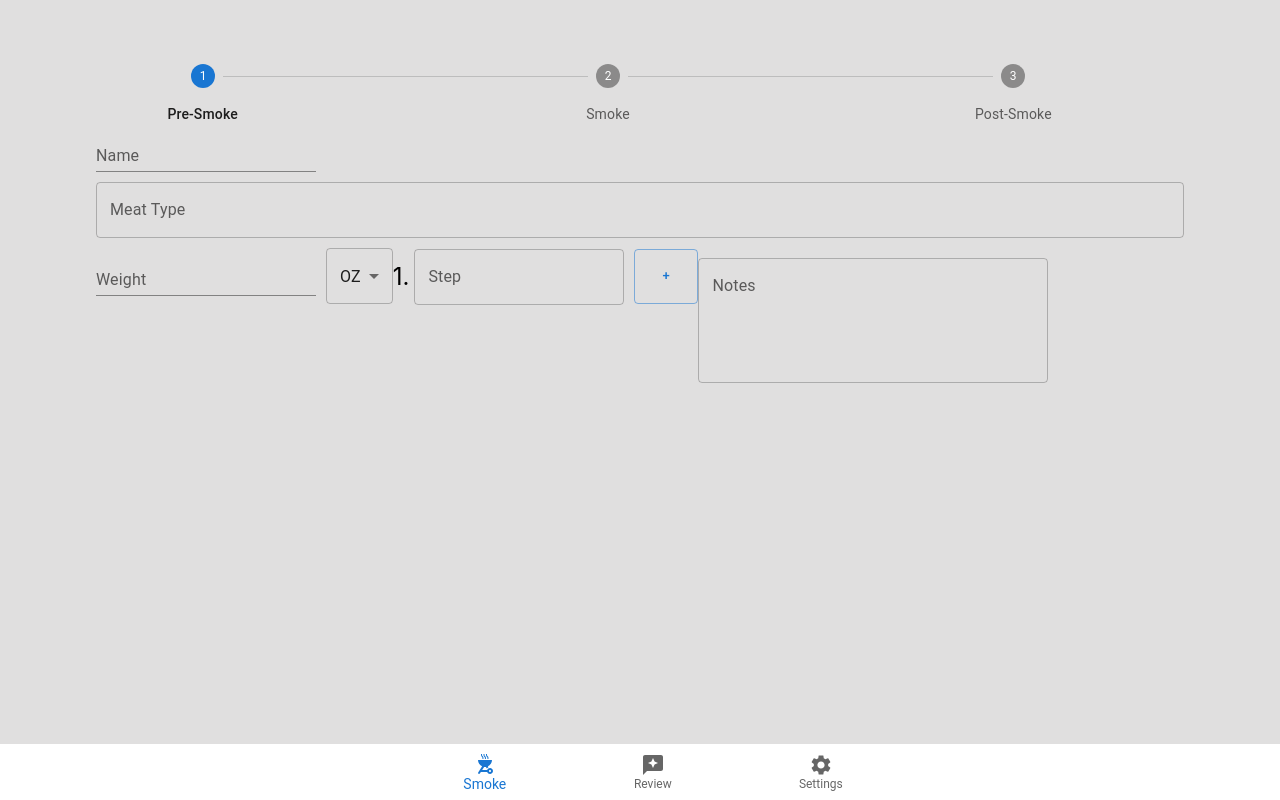
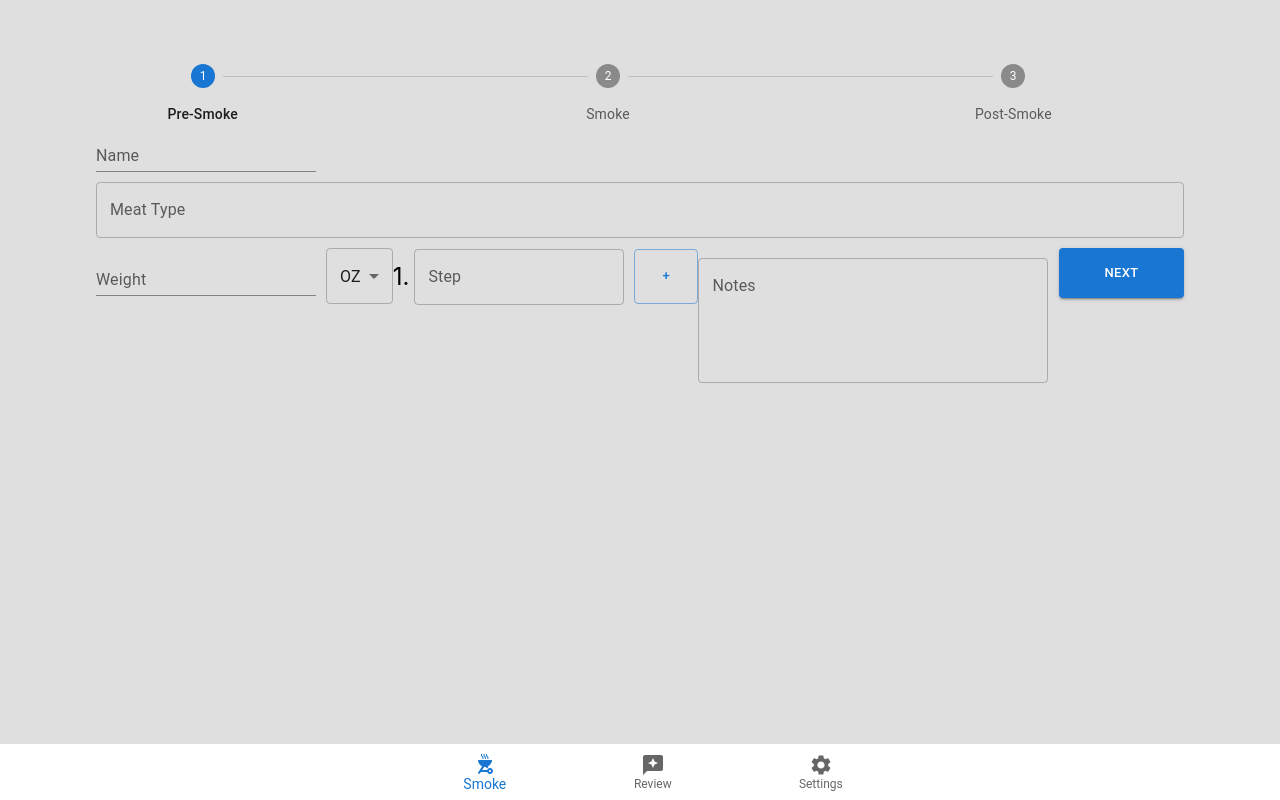
Before and after one commit to benjr70/Smart-Smoker-V2, a React (Create React App) app in the folder frontend/: page / in a window 1280 px wide. Built offline with nearby package versions, Linux system fonts and the light colour scheme.

Commit message:
added next step button

```diff
--- a/frontend/src/components/smoke/preSmokeStep.style.css
+++ b/frontend/src/components/smoke/preSmokeStep.style.css
@@ -9,3 +9,9 @@
     height: fit-content;
     display: inline-flex;
 }
+
+.nextButton {
+    float:right;
+    height: 50px;
+    width: 125px;
+}
--- a/frontend/src/components/smoke/preSmokeStep.tsx
+++ b/frontend/src/components/smoke/preSmokeStep.tsx
@@ -1,4 +1,4 @@
-import { Autocomplete, MenuItem, Select, SelectChangeEvent, TextField } from "@mui/material";
+import { Autocomplete, Button, MenuItem, Select, SelectChangeEvent, TextField } from "@mui/material";
 import React from "react";
 import { DynamicList } from "../common/components/DynamicList";
 import { WeightUnits } from "../common/interfaces/enums";
@@ -62,6 +62,7 @@ export class PreSmokeStep extends React.Component<{},{weightUnit: WeightUnits}>
             <TextField
                sx={{
                     marginTop: '10px',
+                    marginBottom: '10px',
                     width: '350px'
                 }}
                 id="outlined-multiline-static"
@@ -69,6 +70,12 @@ export class PreSmokeStep extends React.Component<{},{weightUnit: WeightUnits}>
                 multiline
                 rows={4}
             />
+            <Button
+                className="nextButton"
+                variant="contained"
+                size="small"
+                >Next
+            </Button>
         </div>)
     }
 }
--- a/frontend/src/components/smoke/smoke.style.css
+++ b/frontend/src/components/smoke/smoke.style.css
@@ -1,5 +1,6 @@
 .smoke {
   height: max-content;
+  margin-bottom: 70px;
 }
 
 .stepper {
```
